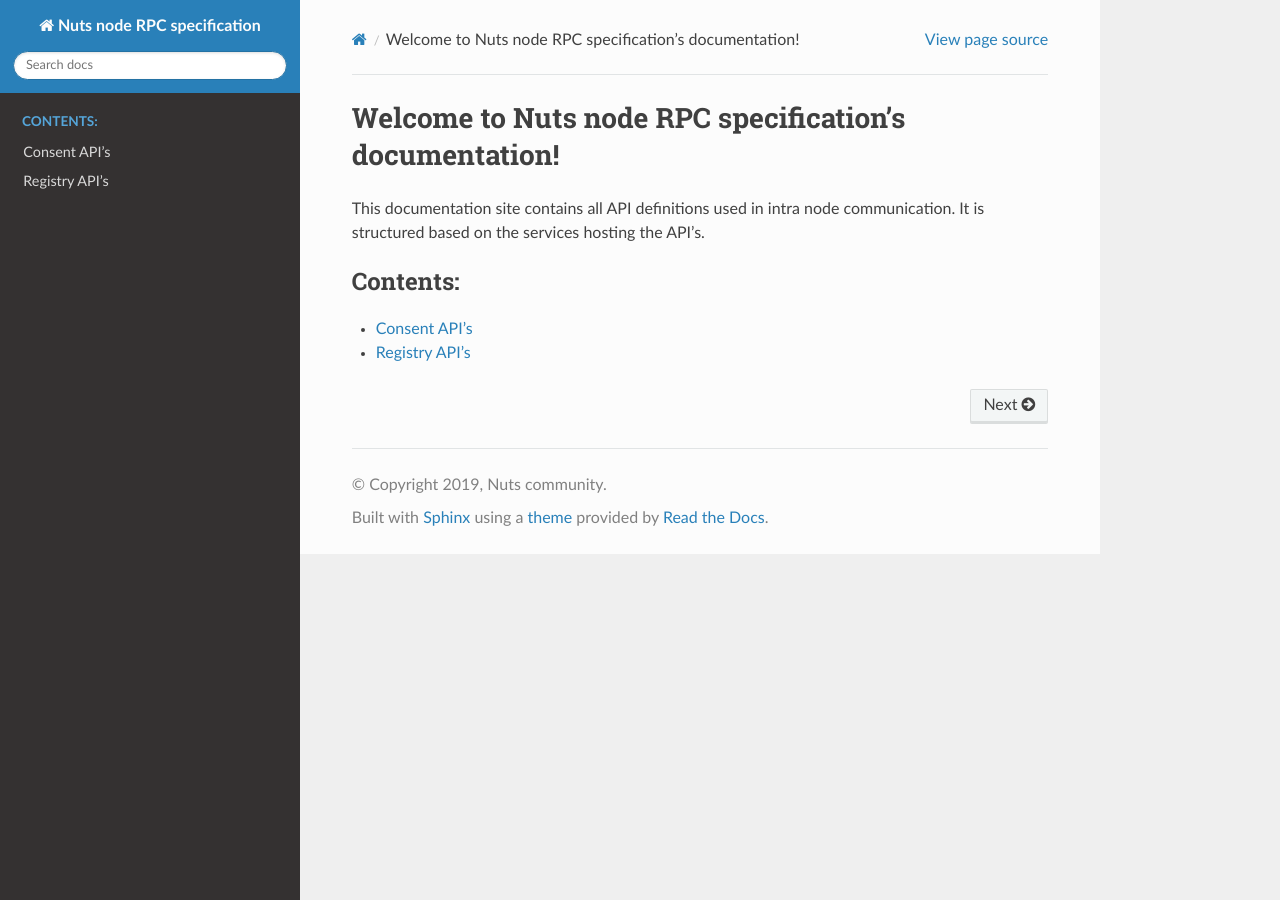
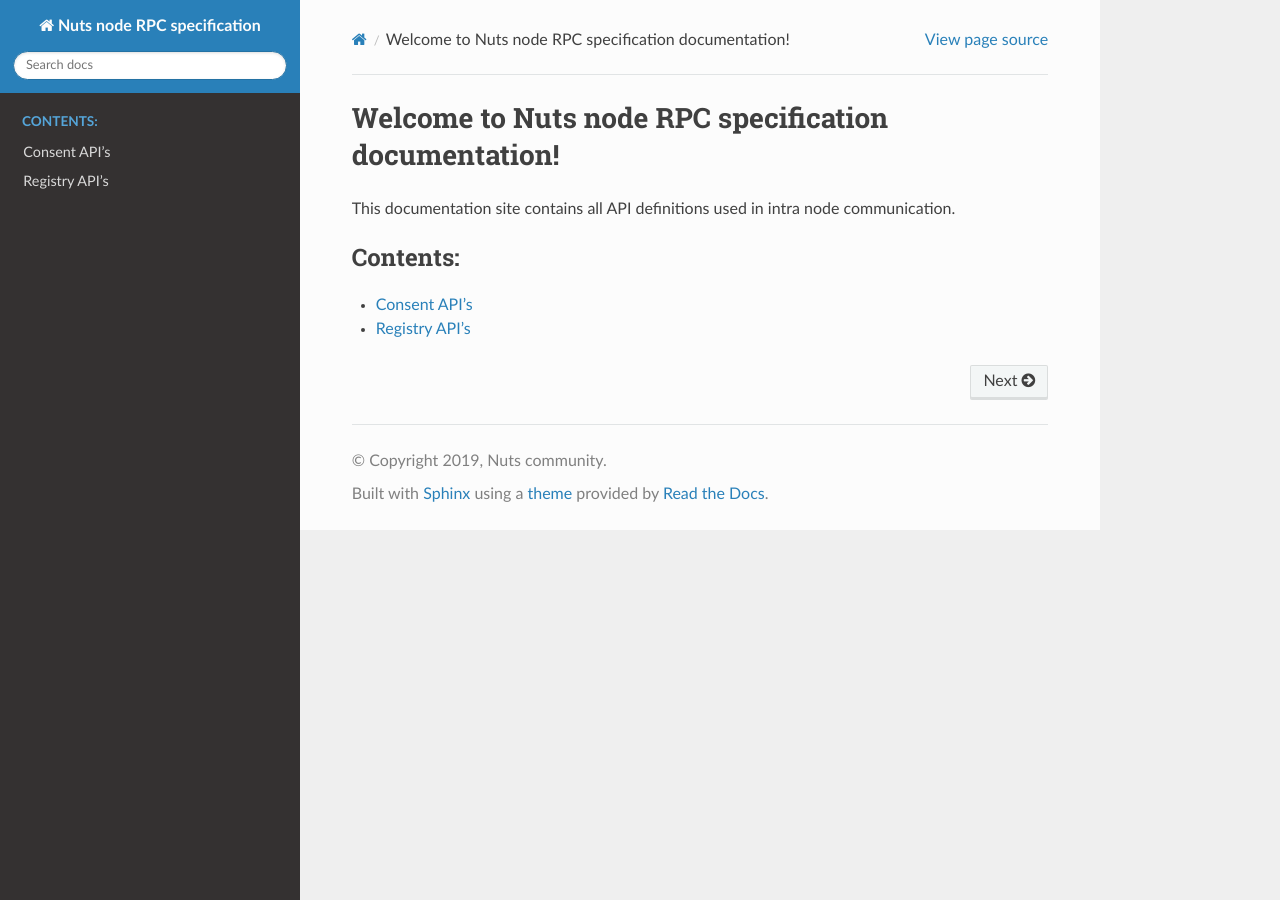
Before and after one commit to nuts-foundation/nuts-api-spec, a Sphinx documentation site: the page built from docs/index.rst, in a window 1280 px wide. Built offline with Sphinx 7.4.7 and the Read the Docs theme 2.0.0, drawn with Linux system fonts in a browser that asks for light colours.

Commit message:
small typo fixes
Signed-off-by: Wout Slakhorst <wout.slakhorst@nedap.com>

```diff
--- a/docs/conf.py
+++ b/docs/conf.py
@@ -188,8 +188,3 @@ epub_exclude_files = ['search.html']
 
 
 # -- Extension configuration -------------------------------------------------
-
-# -- Options for intersphinx extension ---------------------------------------
-
-# Example configuration for intersphinx: refer to the Python standard library.
-intersphinx_mapping = {'https://docs.python.org/': None}
--- a/docs/index.rst
+++ b/docs/index.rst
@@ -1,9 +1,9 @@
 .. _nuts-node-rpc-spec:
 
-Welcome to Nuts node RPC specification's documentation!
-=======================================================
+Welcome to Nuts node RPC specification documentation!
+=====================================================
 
-This documentation site contains all API definitions used in intra node communication. It is structured based on the services hosting the API's.
+This documentation site contains all API definitions used in intra node communication.
 
 .. toctree::
     :maxdepth: 2
```
